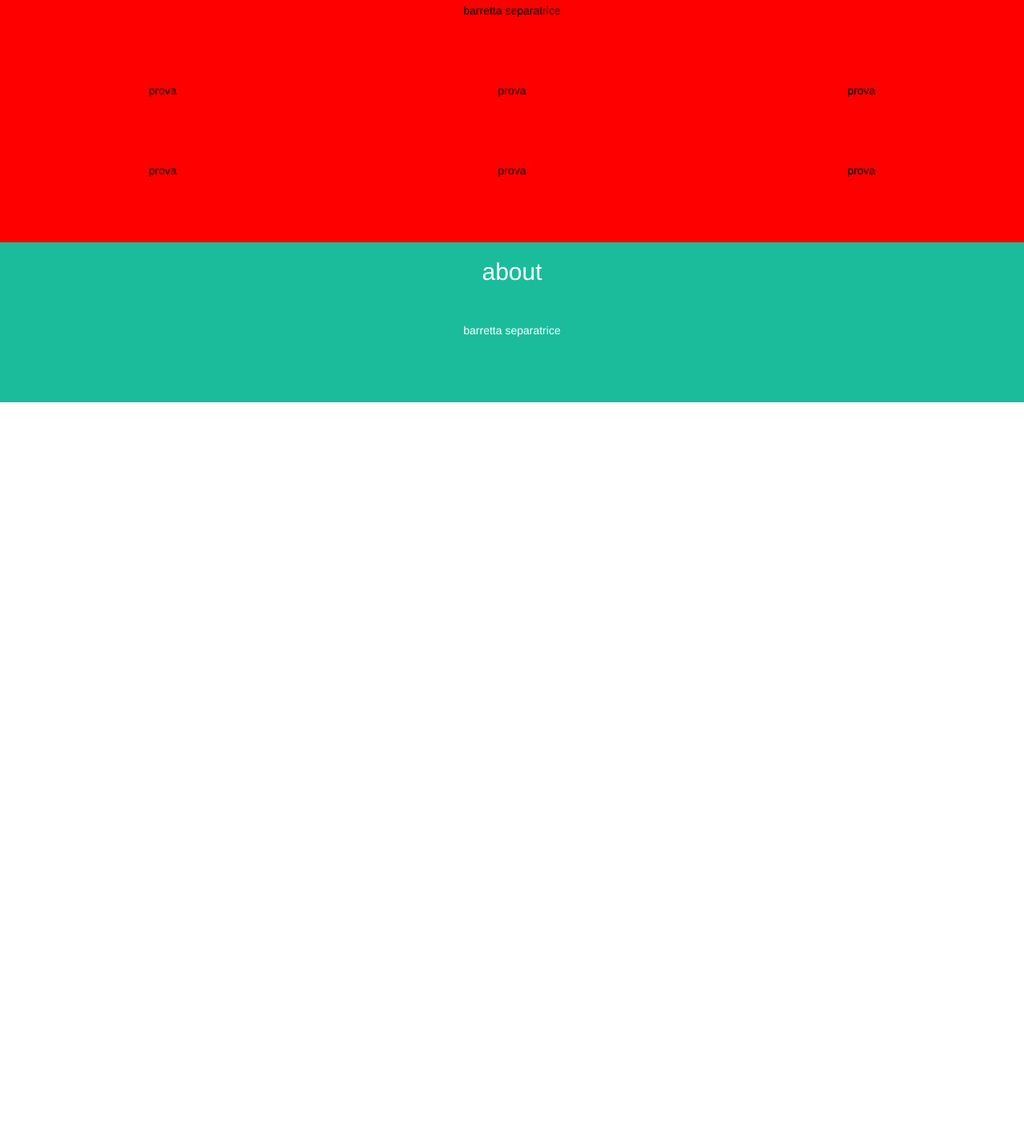
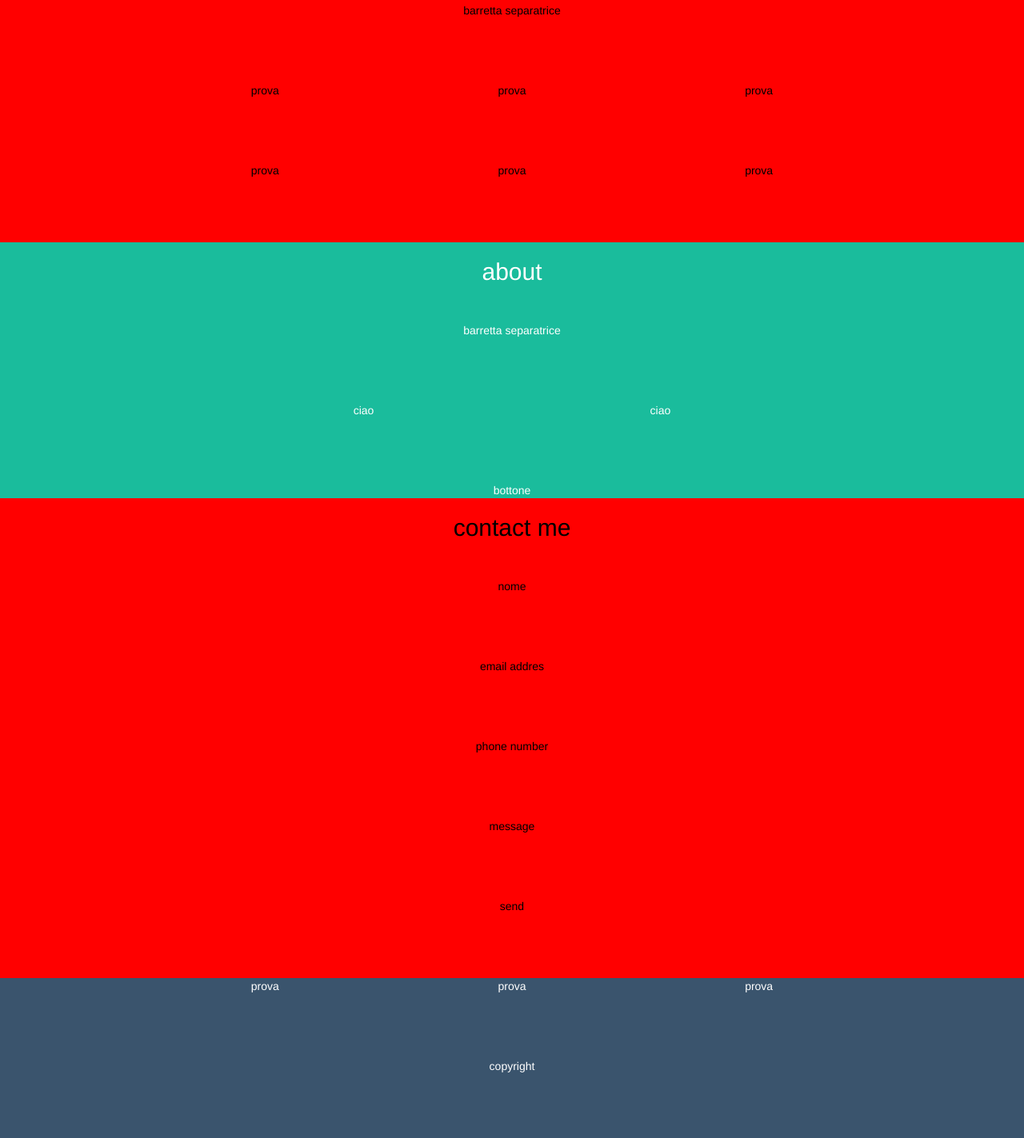
Before and after one commit to fazioandreaf/html-css-bootstrap-freelancer, a plain HTML site: page index.html in a window 1280 px wide. Shown: the part 497-1920 px from the top of the page at 80% size. Before the commit the page ends 1000 px from the top, so only its background shows below. Drawn offline with nearby package versions, Linux system fonts and the light colour scheme.

Commit message:
Prova pagina in modalitá large

```diff
--- a/css/main.css
+++ b/css/main.css
@@ -10,7 +10,7 @@
 body {
   color: white;
 }
-header, .jumbotron, main, footer {
+header, .jumbotron, section, footer {
   padding: 0 15% !important;
 }
 header {
@@ -30,3 +30,10 @@ section:nth-child(even) {
   background: #1abc9c;
   color: white;
 }
+footer {
+  background-color: #3a546d;
+  text-align: center;
+}
+footer.col-xs-12 {
+  background-color: #2c3e50;
+}
--- a/index.html
+++ b/index.html
@@ -39,7 +39,7 @@
           </div>
         </div>
       </div>
-      <div class="main">
+      <main>
         <!-- zona portfoglio -->
         <section>
           <div class="row">
@@ -62,7 +62,6 @@
               <div class="col-lg-4">
                 <img src="" alt="">prova
               </div>
-
             </div>
           <div class="row">
               <div class="col-lg-4">
@@ -74,7 +73,6 @@
               <div class="col-lg-4">
                 <img src="" alt="">prova
               </div>
-            </div>
           </div>
         </section>
         <!-- about -->
@@ -89,10 +87,74 @@
               barretta separatrice
             </div>
           </div>
+          <div class="row">
+            <div class="col-lg-10 col-lg-offset-1">
+              <div class="col-lg-6">
+                ciao
+              </div>
+              <div class="col-lg-6">
+                ciao
+              </div>
+            </div>
 
+          </div>
+          <div class="row">
+            bottone
+          </div>
         </section>
+        <!-- contact me -->
+        <section>
+          <div class="row">
+            <div class="col-lg-12">
+              <h2>contact me</h2>
+            </div>
+          </div>
+          <div class="row">
+            <div class="col-lg-10 col-lg-offset-1">
+              nome
+            </div>
+          </div>
+          <div class="row">
+            <div class="col-lg-10 col-lg-offset-1">
+              email addres
+            </div>
+          </div>
+          <div class="row">
+            <div class="col-lg-10 col-lg-offset-1">
+              phone number
+            </div>
+          </div>
+          <div class="row">
+            <div class="col-lg-10 col-lg-offset-1">
+              message
+            </div>
+          </div>
+          <div class="row">
+            <div class="col-lg-10 col-lg-offset-1">
+              send
+            </div>
+          </div>
+        </section>
+      </main>
+      <footer>
+        <div class="row">
+          <div class="col-lg-4">
+            prova
+          </div>
+          <div class="col-lg-4">
+            prova
+          </div>
+          <div class="col-lg-4">
+            prova
+          </div>
+          <div class="row">
+            <div class="col-xs-12">
+              copyright
+            </div>
+          </div>
+        </div>
+      </footer>
 
-      </div>
     </div>
   </body>
 </html>
```
